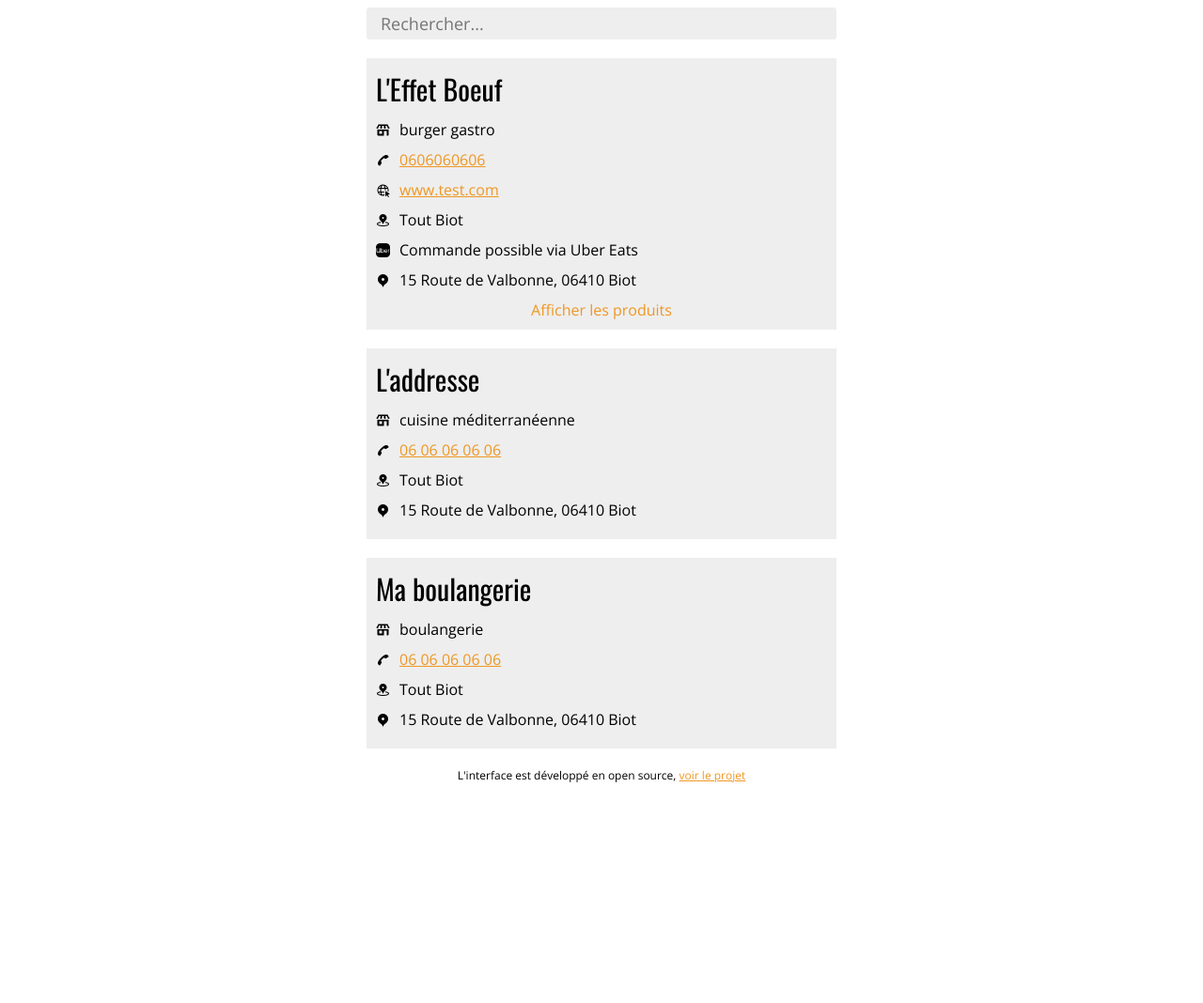
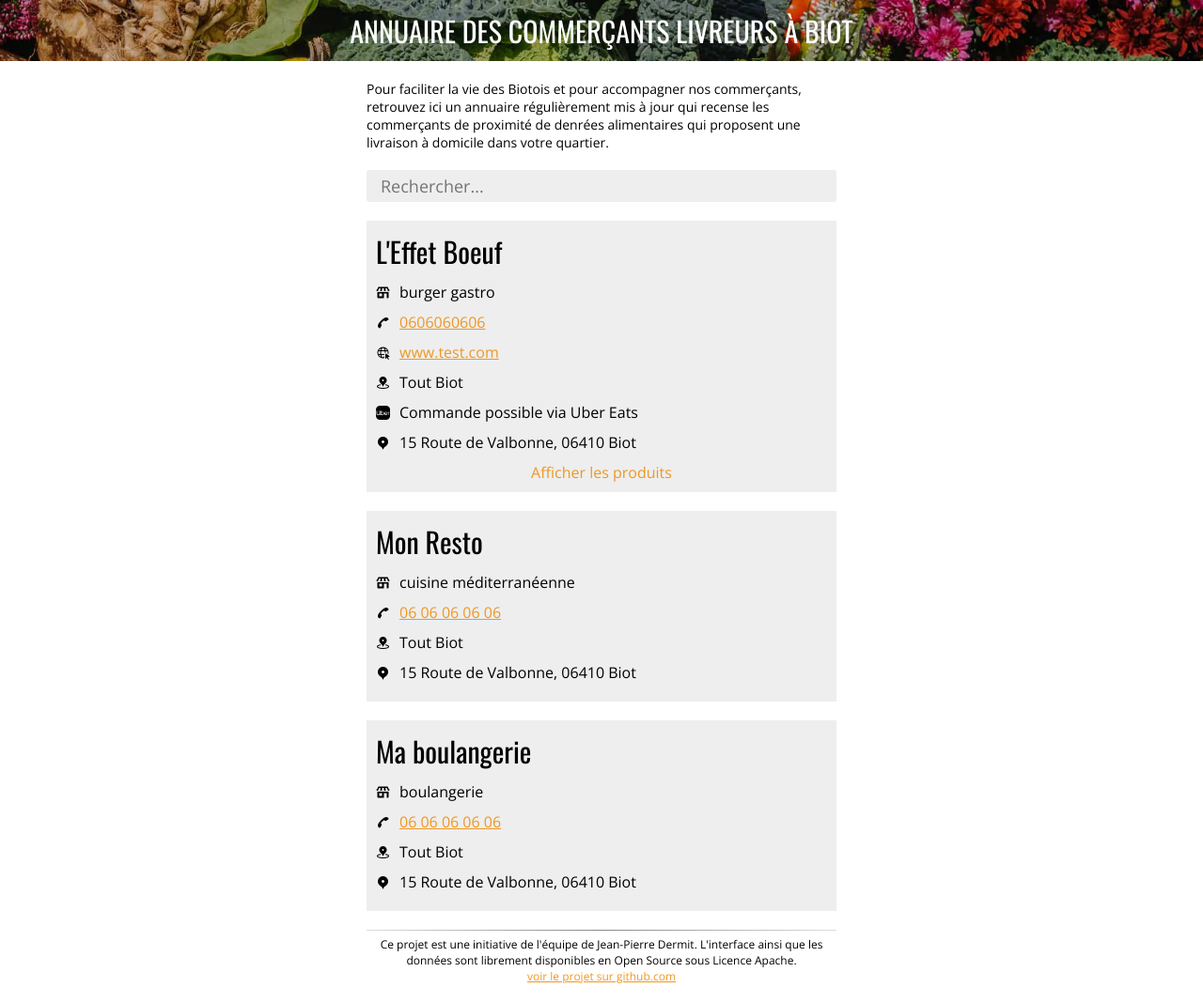
Before and after one commit to guillaume-lecoz/shop-directory, a plain HTML site: page index.html in a window 1280 px wide. Shown: the whole page at 94% size. Before the commit the page ends 842 px from the top, so only its background shows below. Drawn offline with nearby package versions, Linux system fonts and the light colour scheme.

Commit message:
Improve interface

```diff
--- a/annuaire.js
+++ b/annuaire.js
@@ -84,8 +84,8 @@ function displayShops(search)
 
 	if (display.length == 0)
 	{
-		display = display + "<div class='directory_item'>";
-		display = display + "Aucun commerce n'a été trouvé avec vos critères de recherche";
+		display = display + "<div class='directory_shop'>";
+		display = display + "<br />Aucun commerce n'a été trouvé avec vos critères de recherche<br /><br />";
 		display = display + "</div>";
 	}
 
--- a/data.json
+++ b/data.json
@@ -29,7 +29,7 @@
 			]
 		},
 		{
-			"name" : "L'addresse",
+			"name" : "Mon Resto",
 			"type" : "cuisine méditerranéenne",
 			"phone" : "06 06 06 06 06",
 			"address" : "15 Route de Valbonne, 06410 Biot",
--- a/index.html
+++ b/index.html
@@ -5,6 +5,8 @@
 	<meta name="viewport" content="width=device-width, initial-scale=1.0, maximum-scale=1, user-scalable=no, shrink-to-fit=no">
 	<link href="https://fonts.googleapis.com/css?family=Cardo:400,700|Oswald" rel="stylesheet">
 	<link href="https://fonts.googleapis.com/css2?family=Open+Sans&display=swap" rel="stylesheet">
+	<script src="https://code.jquery.com/jquery-3.3.1.min.js"></script>
+	<script src="annuaire.js"></script>
 
 	<style type="text/css">
 
@@ -12,6 +14,11 @@
 		/* 7EA3CD BLUE */
 		/* F9A31A ORANGE */
 
+		body
+		{
+			padding:0px;
+			margin:0px;
+		}
 
 		body, input, select, button
 		{
@@ -27,12 +34,52 @@
 		{
 			color: #dd8d16;
 		}
+		hr
+		{
+			border: 0;
+    		height: 1px;
+    		background: #888;
+    		background-image: linear-gradient(to right, #DDD, #888, #DDD);
+		}
+
+		.header
+		{
+			background-image:url('icons/background-2.jpg');
+			background-size: cover;
+			padding: 10px;
+			font-family: Oswald;
+			font-size:30px;
+			margin-bottom: 10px;
+			text-align:center;
+			color: #FFFFFF;
+		}
+
+		.info
+		{
+			margin: auto;
+			margin-top: 20px;
+			width: 90%;
+			max-width: 500px;
+			font-size: 14px;
+			text-align: left;
+		}
+
+		.footer
+		{
+			margin: auto;
+			margin-top: 20px;
+			margin-bottom: 20px;
+			width: 90%;
+			max-width: 500px;
+			font-size: 12px;
+			text-align: center;
+		}
 
 		#directory_search
 		{
 			display:block;
 			margin: auto;
-			width: 100%;
+			width: 90%;
 			max-width: 500px;
 			font-size: 18px;
 			color: #000000;
@@ -40,24 +87,15 @@
 			outline: 0;
 			background-color: #EEEEEE;
 			border-radius: 3px;
+			margin-top: 20px;
 			border: none;
 		}
 
 		#directory_display
 		{
 			margin: auto;
-			width: 100%;
+			width: 90%;
 			max-width: 500px;
-		}
-
-		.footer
-		{
-			margin: auto;
-			margin-top: 20px;
-			width: 100%;
-			max-width: 500px;
-			font-size: 12px;
-			text-align: center;
 		}
 
 		.directory_shop
@@ -138,14 +176,6 @@
 			margin-bottom: 10px;
 		}
 
-		.directory_shop hr
-		{
-			border: 0;
-    		height: 1px;
-    		background: #888;
-    		background-image: linear-gradient(to right, #DDD, #888, #DDD);
-		}
-
 		.directory_shop_item_button
 		{
 			text-align:center;
@@ -180,11 +210,16 @@
 	</head>
 	<body>
 
+		<div class="header">ANNUAIRE DES COMMERÇANTS LIVREURS À BIOT</div>
+
+		<div class="info">
+		Pour faciliter la vie des Biotois et pour accompagner nos commerçants, retrouvez ici un annuaire régulièrement mis à jour qui recense les commerçants de proximité de denrées alimentaires qui proposent une livraison à domicile dans votre quartier.
+		</div>
+
+
 		<input id="directory_search" type="text" placeholder="Rechercher...">
 		<div id="directory_display"></div>
-		<script src="https://code.jquery.com/jquery-3.3.1.min.js"></script>
-		<script src="annuaire.js"></script>
 
-		<div class="footer">L'interface est développé en open source, <a href="https://github.com/guillaume-lecoz/shop-directory" target="_blank">voir le projet</a></div>
+		<div class="footer"><hr />Ce projet est une initiative de l'équipe de Jean-Pierre Dermit. L'interface ainsi que les données sont librement disponibles en Open Source sous Licence Apache.<br /><a href="https://github.com/guillaume-lecoz/shop-directory" target="_blank">voir le projet sur github.com</a></div>
 	</body>
 	</html>
```
Also changed, not shown: LICENSE.TXT (added), icons/background-2.jpg (added), 1 other file.
